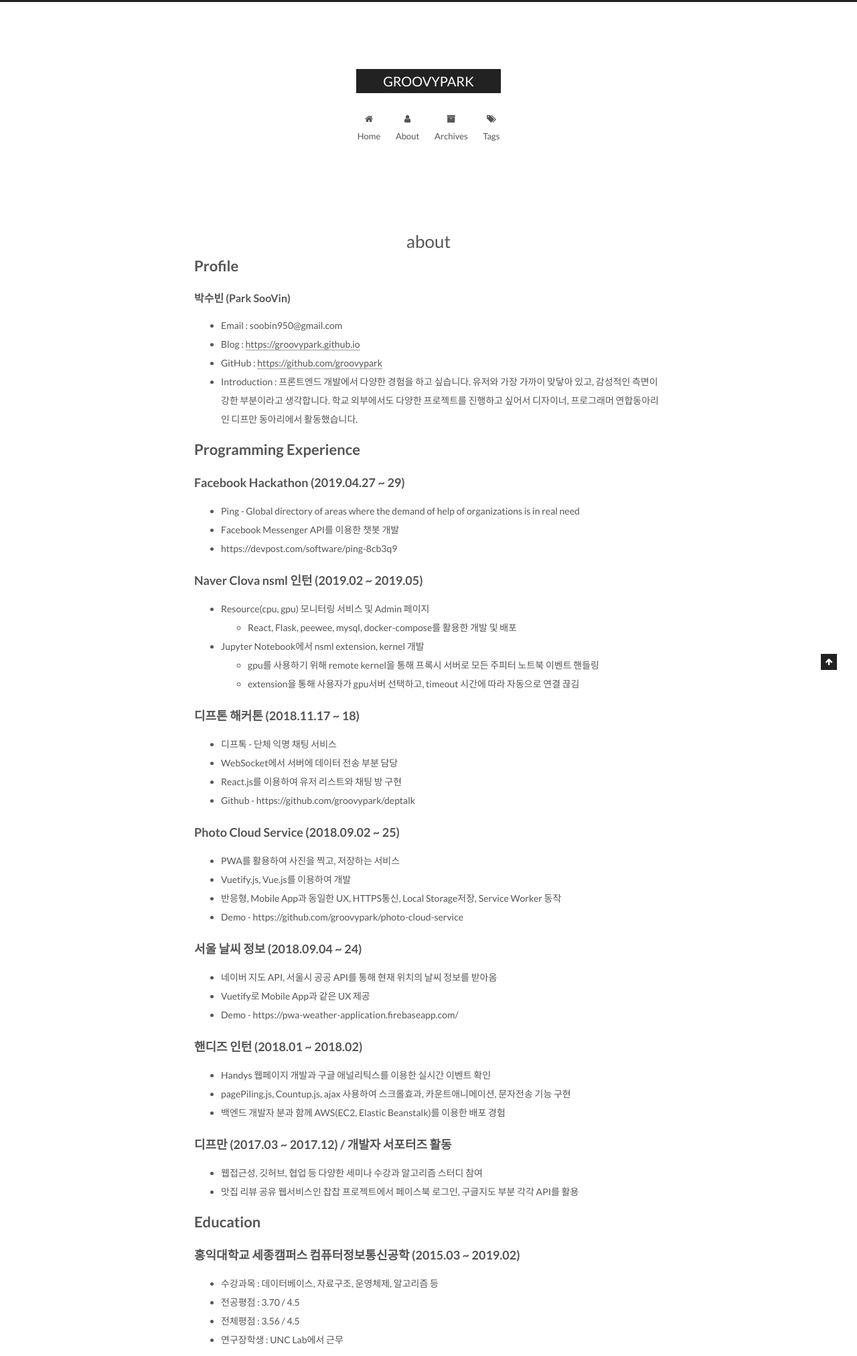
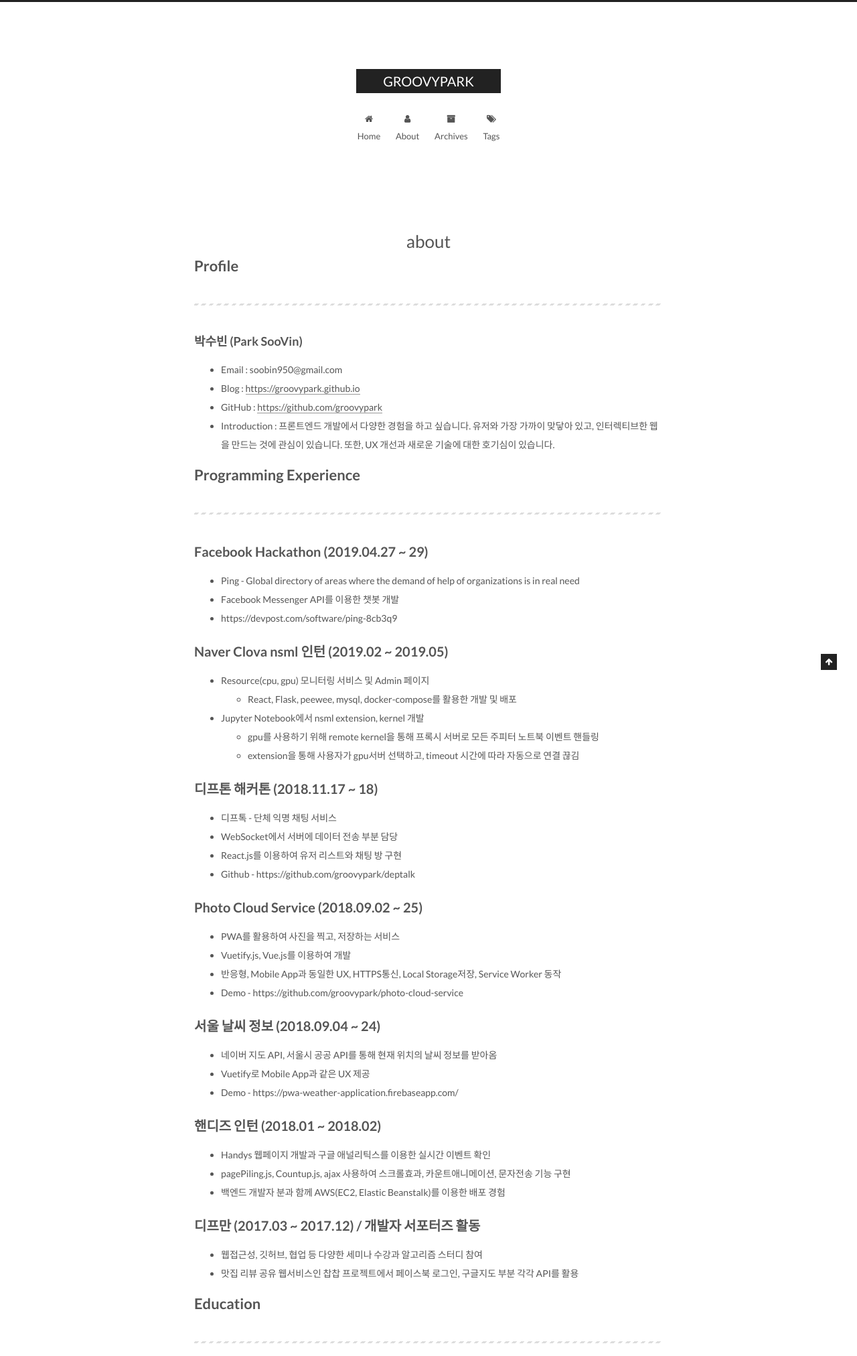
Before and after one commit to groovypark/groovypark.github.io, a Jekyll site: the page built from about/index.md, in a window 1280 px wide, cut to the strip 0-2024 px from the top of the page. Shown: the whole strip at 67% size. Built offline with Jekyll 4.4.1, drawn with Linux system fonts in a browser that asks for light colours.

Commit message:
Update about page

```diff
--- a/about/index.md
+++ b/about/index.md
@@ -4,23 +4,25 @@ layout: page
 ---
 
 # Profile
-
-#### 박수빈 (Park SooVin)
+---
+### 박수빈 (Park SooVin)
 
 * Email : soobin950@gmail.com
 * Blog : [https://groovypark.github.io](https://groovypark.github.io)
 * GitHub : [https://github.com/groovypark](https://github.com/groovypark)
-* Introduction : 프론트엔드 개발에서 다양한 경험을 하고 싶습니다. 유저와 가장 가까이 맞닿아 있고, 감성적인 측면이 강한 부분이라고 생각합니다. 학교 외부에서도 다양한 프로젝트를 진행하고 싶어서 디자이너, 프로그래머 연합동아리인 디프만 동아리에서 활동했습니다.
+* Introduction : 프론트엔드 개발에서 다양한 경험을 하고 싶습니다. 유저와 가장 가까이 맞닿아 있고, 인터렉티브한 웹을 만드는 것에 관심이 있습니다. 또한, UX 개선과 새로운 기술에 대한 호기심이 있습니다.
+
+
 
 # Programming Experience
-
-### Facebook Hackathon (2019.04.27 ~ 29)
+---
+## Facebook Hackathon (2019.04.27 ~ 29)
 
 * Ping - Global directory of areas where the demand of help of organizations is in real need
 * Facebook Messenger API를 이용한 챗봇 개발
 * https://devpost.com/software/ping-8cb3q9
 
-### Naver Clova nsml 인턴 (2019.02 ~ 2019.05)
+## Naver Clova nsml 인턴 (2019.02 ~ 2019.05)
 
 * Resource(cpu, gpu) 모니터링 서비스 및 Admin 페이지
     * React, Flask, peewee, mysql, docker-compose를 활용한 개발 및 배포
@@ -28,40 +30,42 @@ layout: page
     * gpu를 사용하기 위해 remote kernel을 통해 프록시 서버로 모든 주피터 노트북 이벤트 핸들링
     * extension을 통해 사용자가 gpu서버 선택하고, timeout 시간에 따라 자동으로 연결 끊김
 
-### 디프톤 해커톤 (2018.11.17 ~ 18)
+## 디프톤 해커톤 (2018.11.17 ~ 18)
 
 * 디프톡 - 단체 익명 채팅 서비스
 * WebSocket에서 서버에 데이터 전송 부분 담당
 * React.js를 이용하여 유저 리스트와 채팅 방 구현
 * Github - https://github.com/groovypark/deptalk
 
-### Photo Cloud Service (2018.09.02 ~ 25)
+## Photo Cloud Service (2018.09.02 ~ 25)
 
 * PWA를 활용하여 사진을 찍고, 저장하는 서비스
 * Vuetify.js, Vue.js를 이용하여 개발
 * 반응형, Mobile App과 동일한 UX, HTTPS통신, Local Storage저장, Service Worker 동작
 * Demo - https://github.com/groovypark/photo-cloud-service
 
-### 서울 날씨 정보 (2018.09.04 ~ 24)
+## 서울 날씨 정보 (2018.09.04 ~ 24)
 
 * 네이버 지도 API, 서울시 공공 API를 통해 현재 위치의 날씨 정보를 받아옴
 * Vuetify로 Mobile App과 같은 UX 제공
 * Demo - https://pwa-weather-application.firebaseapp.com/
 
-### 핸디즈 인턴 (2018.01 ~ 2018.02)
+## 핸디즈 인턴 (2018.01 ~ 2018.02)
 
 * Handys 웹페이지 개발과 구글 애널리틱스를 이용한 실시간 이벤트 확인
 * pagePiling.js, Countup.js, ajax 사용하여 스크롤효과, 카운트애니메이션, 문자전송 기능 구현
 * 백엔드 개발자 분과 함께 AWS(EC2, Elastic Beanstalk)를 이용한 배포 경험
 
-### 디프만 (2017.03 ~ 2017.12) / 개발자 서포터즈 활동
+## 디프만 (2017.03 ~ 2017.12) / 개발자 서포터즈 활동
 
 * 웹접근성, 깃허브, 협업 등 다양한 세미나 수강과 알고리즘 스터디 참여
 * 맛집 리뷰 공유 웹서비스인 찹찹 프로젝트에서 페이스북 로그인, 구글지도 부분 각각 API를 활용
 
+
+
 # Education
-
-### 홍익대학교 세종캠퍼스 컴퓨터정보통신공학 (2015.03 ~ 2019.02)
+---
+## 홍익대학교 세종캠퍼스 컴퓨터정보통신공학 (2015.03 ~ 2019.02)
 
 * 수강과목 : 데이터베이스, 자료구조, 운영체제, 알고리즘 등
 * 전공평점 : 3.70 / 4.5
```
